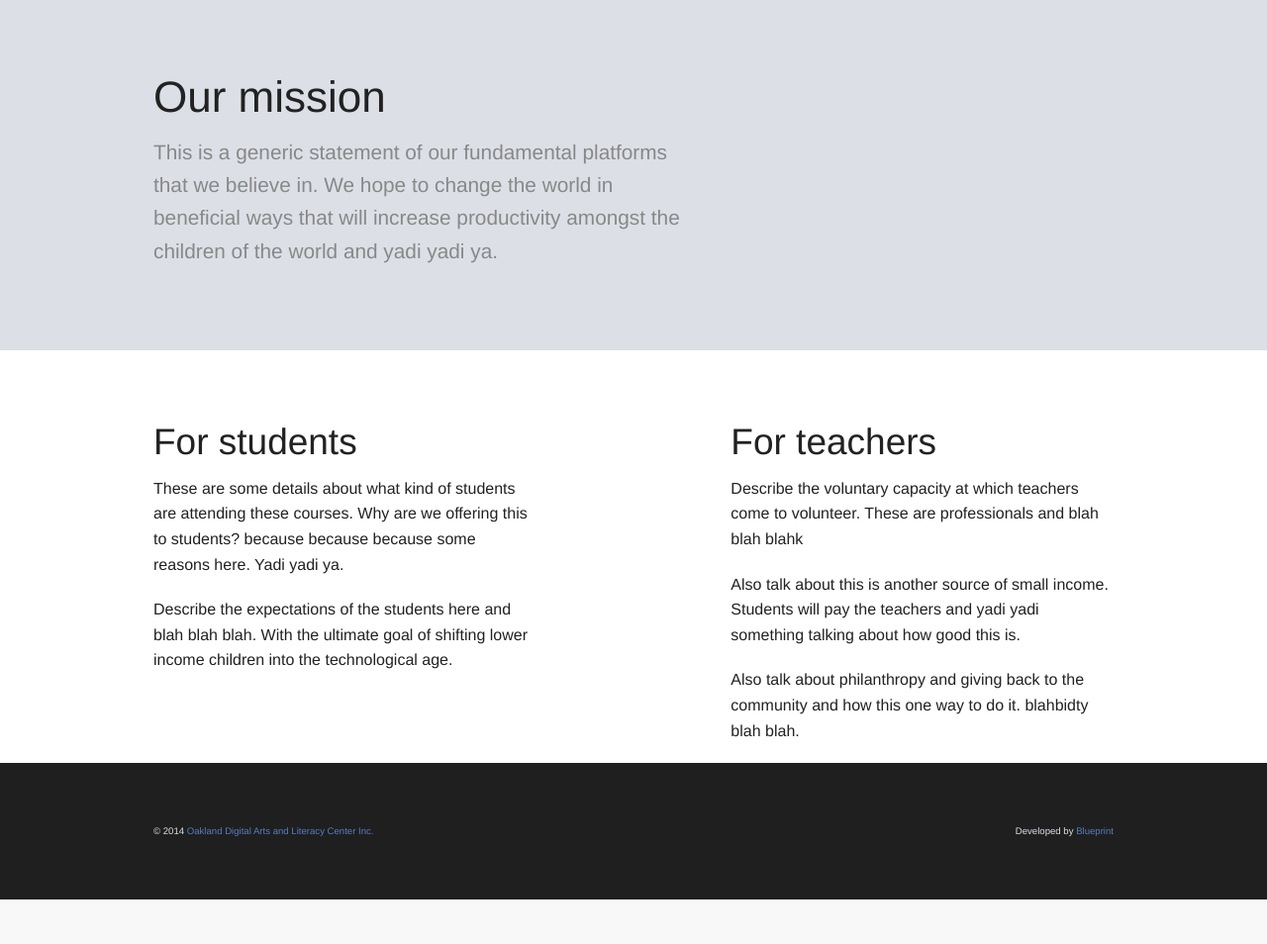
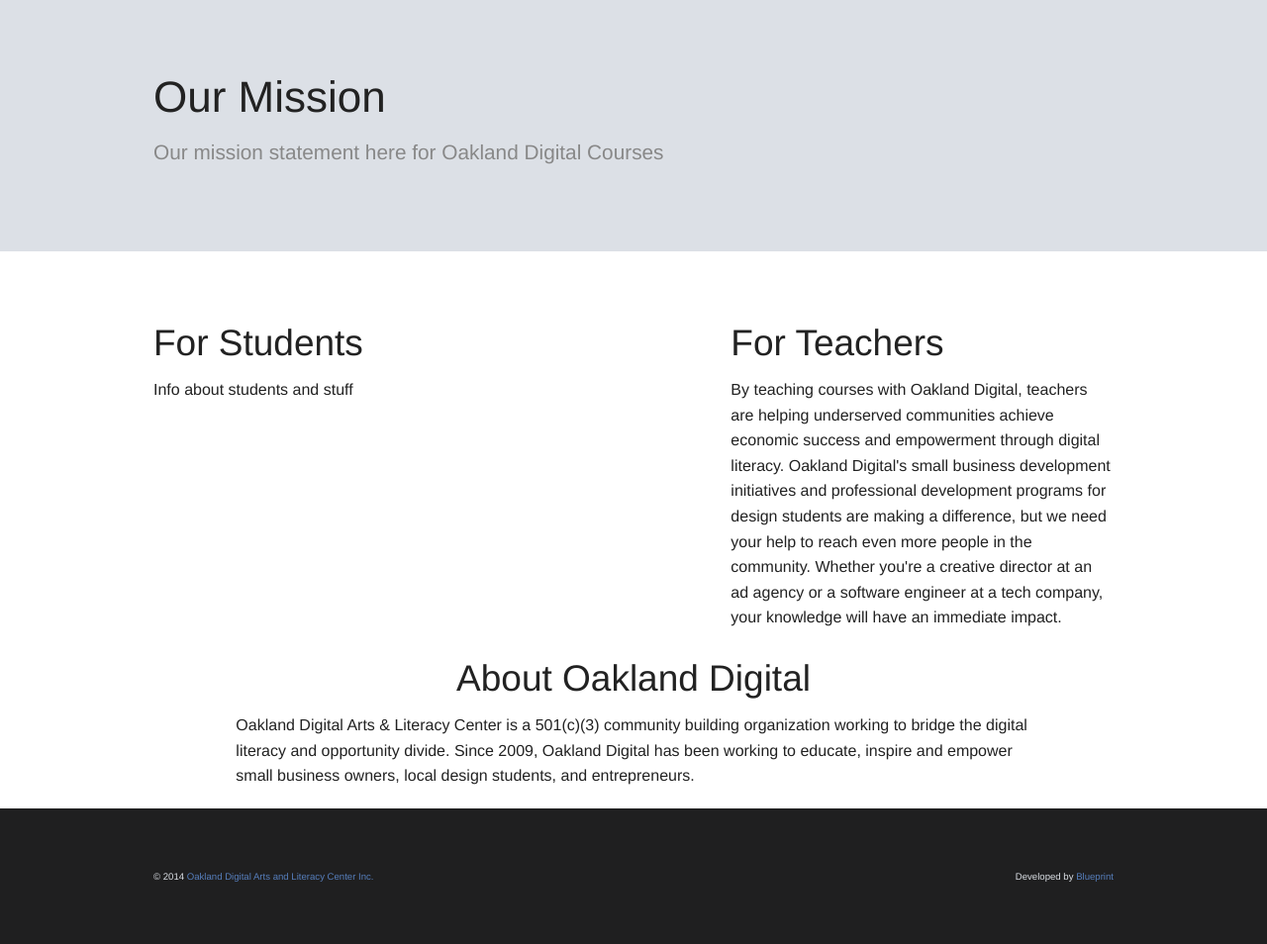
Before and after one commit to calblueprint/odalc, a Django app: page /about/ in a window 1280 px wide. Shown: the part 65-1019 px from the top of the page at 99% size. Before the commit the page ends 974 px from the top, so only its background shows below. Run offline with Django 3.2, Linux system fonts and the light colour scheme; parts of the project's set-up code (start-up, migrations or seed data) failed here and were passed over; some libraries are stand-ins or nearby versions.

Commit message:
Add text content on about page

```diff
--- a/odalc/templates/base/about.html
+++ b/odalc/templates/base/about.html
@@ -1,32 +1,37 @@
 {% extends "base/base.html" %}
 {% load staticfiles %}
 
-{% block title %}About us{% endblock %}
+{% block title %}About Us{% endblock %}
 
 {% block body %}
 <div class="mid-dark-section">
     <div class="row">
         <div class="large-7 columns">
-            <h1>Our mission</h1>
-            <p>This is a generic statement of our fundamental platforms that we believe in. We hope to change the world in beneficial ways that will increase productivity amongst the children of the world and yadi yadi ya.</p>
+            <h1>Our Mission</h1>
+            <p>
+            Our mission statement here for Oakland Digital Courses
+            </p>
         </div>
     </div>
 </div>
 <div class="white-section">
     <div class="row">
         <div class="large-5 columns">
-            <h2>For students</h2>
-            <p>These are some details about what kind of students are attending these courses. Why are we offering this to students? because because because some reasons here. Yadi yadi ya.</p>
+            <h2>For Students</h2>
+            <p>Info about students and stuff
+            </p>
 
-            <p>Describe the expectations of the students here and blah blah blah. With the ultimate goal of shifting lower income children into the technological age.</p>
         </div>
         <div class="large-5 large-offset-2 columns">
-            <h2>For teachers</h2>
-            <p>Describe the voluntary capacity at which teachers come to volunteer. These are professionals and blah blah blahk</p>
-
-            <p>Also talk about this is another source of small income. Students will pay the teachers and yadi yadi something talking about how good this is.</p>
-
-            <p>Also talk about philanthropy and giving back to the community and how this one way to do it. blahbidty blah blah.</p>
+            <h2>For Teachers</h2>
+            <p>By teaching courses with Oakland Digital, teachers are helping underserved communities achieve economic success and empowerment through digital literacy. Oakland Digital's small business development initiatives and professional development programs for design students are making a difference, but we need your help to reach even more people in the community. Whether you're a creative director at an ad agency or a software engineer at a tech company, your knowledge will have an immediate impact.
+</p>
+        </div>
+    </div>
+    <div class="row">
+        <div class="large-10 large-centered columns">
+            <h2 class="center">About Oakland Digital</h2>
+            <p>Oakland Digital Arts & Literacy Center is a 501(c)(3) community building organization working to bridge the digital literacy and opportunity divide. Since 2009, Oakland Digital has been working to educate, inspire and empower small business owners, local design students, and entrepreneurs.</p>
         </div>
     </div>
 </div>
--- a/odalc/templates/base/base.html
+++ b/odalc/templates/base/base.html
@@ -4,7 +4,7 @@
   <head>
     <meta charset="utf-8" />
     <meta name="viewport" content="width=device-width, initial-scale=1.0" />
-    <title>{% block title %}{% endblock %} | ODALC</title>
+    <title>{% block title %}{% endblock %} | Oakland Digital Courses</title>
 
     <link rel="stylesheet" href="//ajax.googleapis.com/ajax/libs/jqueryui/1.10.4/themes/smoothness/jquery-ui.css" />
     <link rel="stylesheet" href="{% static "base/css/app.css" %}" />
@@ -18,14 +18,14 @@
     {% block body %}
     {% endblock %}
     {% block footer %}
-    <div class="dark-section">
+    <footer class="dark-section">
         <div class="row">
             <div class="large-12 columns">
             <small class="left">&copy; {% now "Y" %} <a href="http://odalc.org">Oakland Digital Arts and Literacy Center Inc.</a></small>
             <small class="right">Developed by <a href="http://calblueprint.org">Blueprint</a></small>
             </div>
         </div>
-    </div>
+    </footer>
     {% endblock %}
     <script src="//ajax.googleapis.com/ajax/libs/jquery/2.1.0/jquery.min.js"></script>
     <script src="//ajax.googleapis.com/ajax/libs/jqueryui/1.10.4/jquery-ui.min.js"></script>
```
